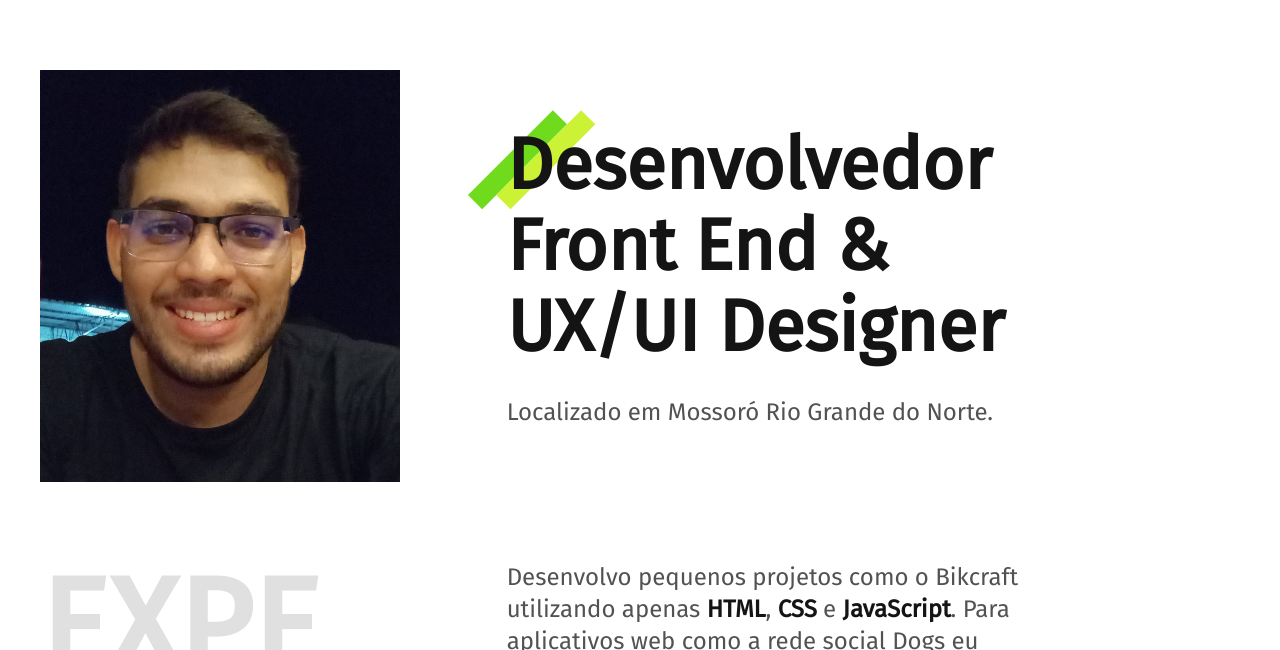
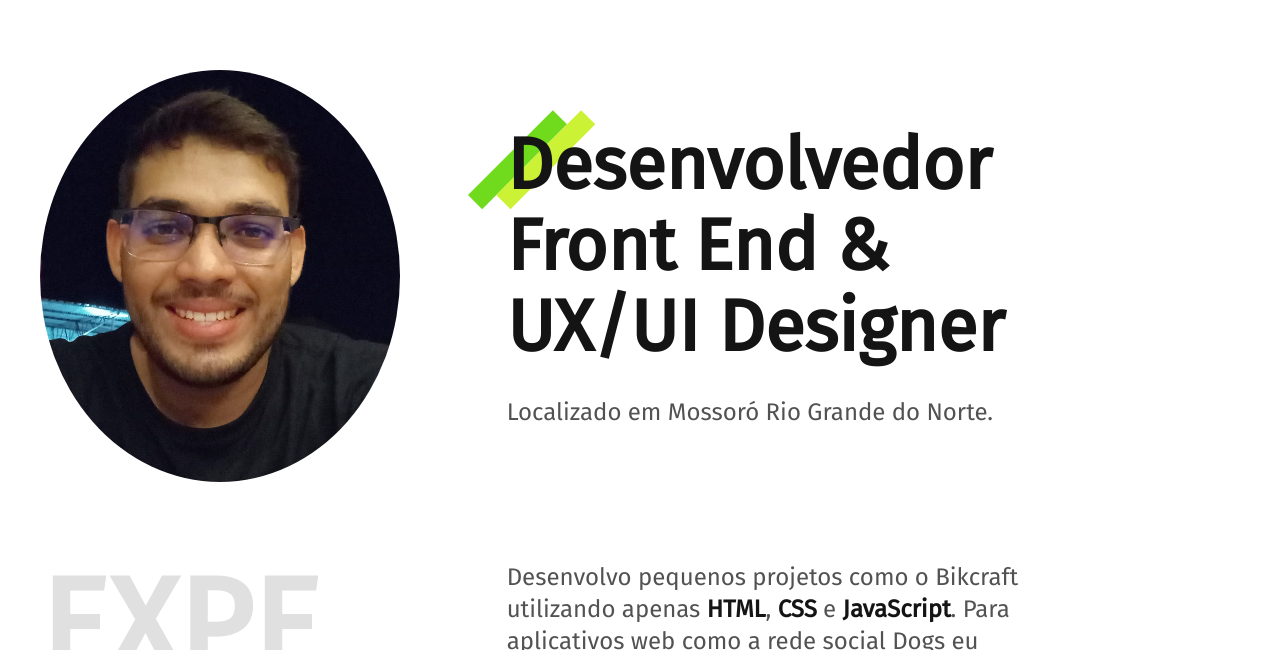
Before and after one commit to EnderssonDanilo/enderssondanilo.github.io, a plain HTML site: page index.html in a window 1280 px wide. Shown: the part 150-800 px from the top of the page. Drawn offline with Linux system fonts and the light colour scheme.

Commit message:
Add files via upload
adicionado arredondamento da foto de perfil em introdução

```diff
--- a/css/introducao.css
+++ b/css/introducao.css
@@ -32,6 +32,10 @@
   color: #525252;
 }
 
+.introducao .img-introducao {
+  border-radius: 50%;
+}
+
 @media (max-width: 1000px) {
   .introducao h1 {
     font-size: 3rem;
```
